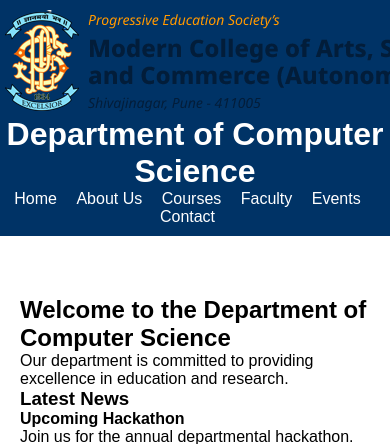
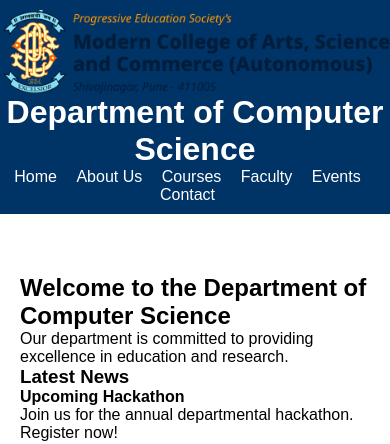
Before and after one commit to Gobu105/Query_Chat-bot, a PHP site: page /Main.php in a window 390 px wide; the page is wider, and only the part inside the window is pictured. Shown: the top 444 px of that part. Run offline with PHP 8.4, Linux system fonts and the light colour scheme.

Commit message:
Update styles.css

```diff
--- a/styles.css
+++ b/styles.css
@@ -219,3 +219,31 @@
 .auth-container button:hover {
     background-color: #45a049;
 }
+
+/* Responsive Image */
+img {
+    max-width: 100%;  /* Ensures the image will not exceed the width of its container */
+    height: auto;     /* Maintains the aspect ratio */
+    display: block;   /* Removes any extra spacing below the image */
+    border-radius: 5px; /* Optional: Add border radius for rounded corners */
+}
+
+/* Specific responsive image styles for different containers or sections */
+.responsive-img {
+    width: 100%;
+    max-width: 600px; /* Example of a max-width constraint */
+    height: auto;
+    border-radius: 10px; /* Add extra styles for specific use cases */
+}
+
+/* Media query to reduce image size for smaller devices */
+@media (max-width: 768px) {
+    img {
+        max-width: 100%;
+        height: auto;
+    }
+
+    .responsive-img {
+        max-width: 100%; /* No size constraint for mobile devices */
+    }
+}
```
